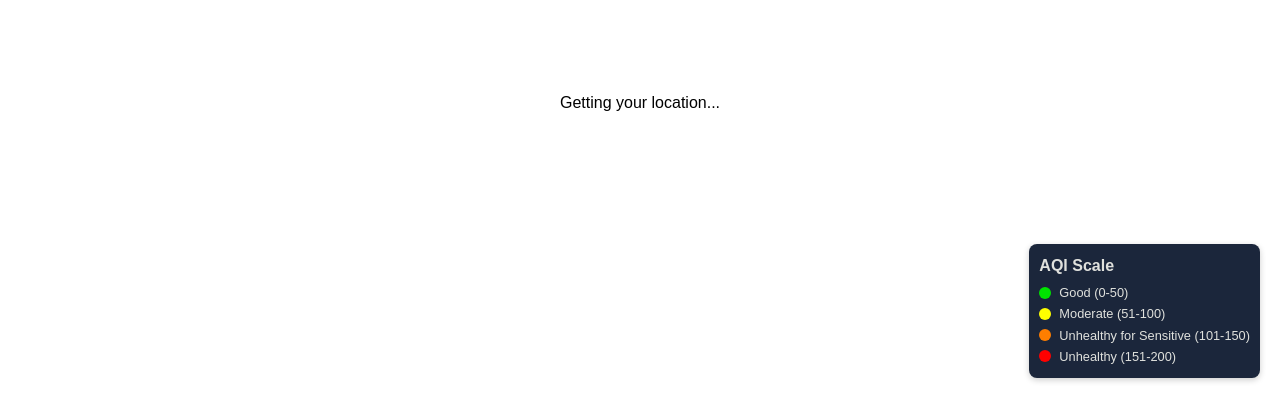
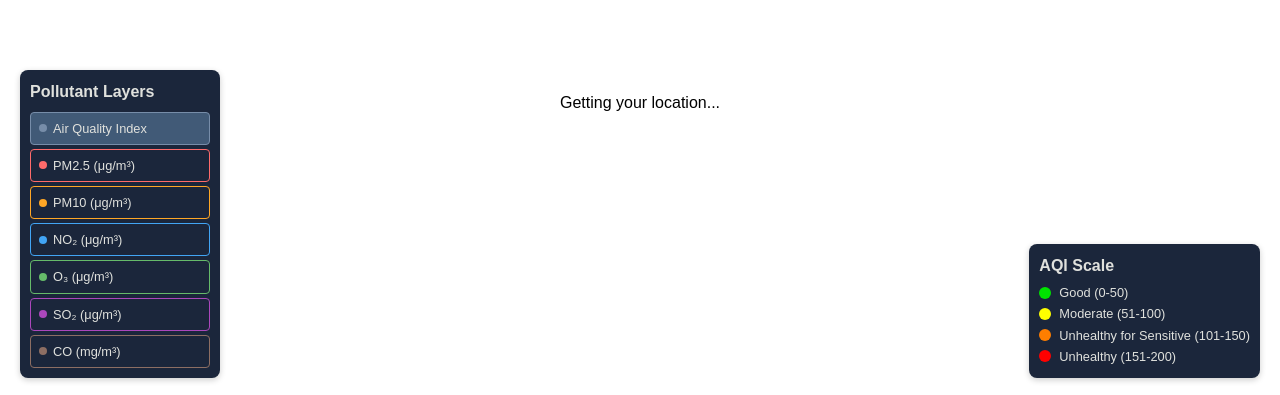
Before and after one commit to RohitVummadi/nasa-spaceapps-2025, a React (Vite) app in the folder frontend/: page / in a window 1280 px wide. Shown: the part 402-797 px from the top of the page. Built offline with nearby package versions, Linux system fonts and the light colour scheme; no server answers.

Commit message:
Added the openAQ data
added the data to update to every location and added visuals that dont work but the data works

```diff
--- a/frontend/src/App.jsx
+++ b/frontend/src/App.jsx
@@ -38,10 +38,131 @@ function MapUpdater({ center, zoom }) {
   return null;
 }
 
+/**
+ * Create pollutant overlay circles around the user location
+ */
+const createPollutantOverlay = (lat, lon, pollutantData, activeLayer) => {
+  console.log('createPollutantOverlay called with:', { lat, lon, pollutantData, activeLayer });
+
+  if (!pollutantData) {
+    console.log('No pollutant data provided');
+    return null;
+  }
+
+  const overlays = [];
+
+  // Create concentric circles for different pollutant levels
+  const pollutantLevels = [
+    { radius: 0.01, opacity: 0.8, intensity: 'high' },
+    { radius: 0.02, opacity: 0.6, intensity: 'medium' },
+    { radius: 0.03, opacity: 0.4, intensity: 'low' }
+  ];
+
+  // Get color based on active layer and pollutant value
+  const getPollutantColor = (layer, value) => {
+    console.log(`Getting color for ${layer}: ${value}`);
+    if (!value || value === 0) return '#778da9'; // Default gray
+
+    switch (layer) {
+      case 'pm25':
+        if (value <= 12) return '#00e400';
+        if (value <= 35) return '#ffff00';
+        if (value <= 55) return '#ff7e00';
+        return '#ff0000';
+      case 'no2':
+        if (value <= 40) return '#00e400';
+        if (value <= 80) return '#ffff00';
+        if (value <= 180) return '#ff7e00';
+        return '#ff0000';
+      case 'o3':
+        if (value <= 100) return '#00e400';
+        if (value <= 160) return '#ffff00';
+        if (value <= 240) return '#ff7e00';
+        return '#ff0000';
+      case 'so2':
+        if (value <= 20) return '#00e400';
+        if (value <= 80) return '#ffff00';
+        if (value <= 250) return '#ff7e00';
+        return '#ff0000';
+      case 'co':
+        if (value <= 4) return '#00e400';
+        if (value <= 9) return '#ffff00';
+        if (value <= 15) return '#ff7e00';
+        return '#ff0000';
+      default:
+        return '#778da9';
+    }
+  };
+
+  const pollutantValue = pollutantData[activeLayer] || 0;
+  const color = getPollutantColor(activeLayer, pollutantValue);
+
+  console.log(`Pollutant value: ${pollutantValue}, Color: ${color}`);
+
+  // Create circles for each intensity level
+  pollutantLevels.forEach(level => {
+    const circle = L.circle([lat, lon], {
+      radius: level.radius * 111000, // Convert to meters
+      color: color,
+      fillColor: color,
+      fillOpacity: level.opacity,
+      weight: 2,
+      className: `pollutant-overlay-${activeLayer}`
+    });
+
+    overlays.push(circle);
+  });
+
+  console.log(`Created ${overlays.length} overlay circles`);
+  return overlays;
+};
+
+/**
+ * Component to render pollutant overlay circles
+ */
+function PollutantOverlay({ userLocation, pollutantData, activeLayer }) {
+  const map = useMap();
+
+  useEffect(() => {
+    if (!userLocation || !pollutantData) {
+      console.log('PollutantOverlay: Missing data', { userLocation, pollutantData });
+      return;
+    }
+
+    console.log('PollutantOverlay: Creating overlays', { userLocation, pollutantData, activeLayer });
+
+    // Clear existing overlays
+    map.eachLayer(layer => {
+      if (layer.options.className && layer.options.className.includes('pollutant-overlay')) {
+        map.removeLayer(layer);
+      }
+    });
+
+    // Create new overlays
+    const overlays = createPollutantOverlay(userLocation.lat, userLocation.lng, pollutantData, activeLayer);
+    console.log('PollutantOverlay: Generated overlays', overlays);
+    if (overlays) {
+      overlays.forEach(overlay => map.addLayer(overlay));
+    }
+
+    // Cleanup function
+    return () => {
+      map.eachLayer(layer => {
+        if (layer.options.className && layer.options.className.includes('pollutant-overlay')) {
+          map.removeLayer(layer);
+        }
+      });
+    };
+  }, [userLocation, pollutantData, activeLayer, map]);
+
+  return null;
+}
+
 function App() {
   // State variables to manage our app's data
   const [userLocation, setUserLocation] = useState(null); // Stores user's coordinates
   const [airQualityData, setAirQualityData] = useState(null); // Stores API response
+  const [pollutantData, setPollutantData] = useState(null); // Stores comprehensive pollutant data
   const [loading, setLoading] = useState(true); // Shows loading state
   const [error, setError] = useState(null); // Stores error messages
   const [lastUpdate, setLastUpdate] = useState(null); // Tracks last refresh time
@@ -49,6 +170,7 @@ function App() {
   const [searchResults, setSearchResults] = useState([]); // Stores search results
   const [isSearching, setIsSearching] = useState(false); // Loading state for search
   const [showResults, setShowResults] = useState(false); // Show/hide search dropdown
+  const [activeLayer, setActiveLayer] = useState('aqi'); // Active pollutant layer
 
   // useRef to store the interval ID so we can clear it later
   const refreshIntervalRef = useRef(null);
@@ -132,6 +254,32 @@ function App() {
   };
 
   /**
+   * Fetch comprehensive air quality data for multiple pollutants
+   */
+  const fetchPollutantData = async (lat, lon) => {
+    try {
+      console.log(`🌫️ Fetching comprehensive pollutant data for: ${lat}, ${lon}`);
+
+      const response = await fetch(`http://localhost:5001/api/pollutants?lat=${lat}&lon=${lon}`);
+
+      if (!response.ok) {
+        throw new Error(`HTTP error! status: ${response.status}`);
+      }
+
+      const data = await response.json();
+      console.log('📊 Pollutant data received:', data);
+
+      setPollutantData(data);
+      return data;
+
+    } catch (err) {
+      console.error('❌ Error fetching pollutant data:', err);
+      setError(`Failed to load pollutant data: ${err.message}`);
+      return null;
+    }
+  };
+
+  /**
    * Get the user's current location using the browser's Geolocation API
    */
   const getUserLocation = () => {
@@ -158,6 +306,8 @@ function App() {
 
         // Now fetch air quality data for this location
         fetchAirQualityData(coords.lat, coords.lng);
+        // Also fetch comprehensive pollutant data
+        fetchPollutantData(coords.lat, coords.lng);
       },
 
       // Error callback - something went wrong
@@ -169,6 +319,8 @@ function App() {
         const defaultCoords = { lat: 33.749, lng: -84.388 };
         setUserLocation(defaultCoords);
         fetchAirQualityData(defaultCoords.lat, defaultCoords.lng);
+        // Also fetch comprehensive pollutant data
+        fetchPollutantData(defaultCoords.lat, defaultCoords.lng);
       }
     );
   };
@@ -190,6 +342,8 @@ function App() {
       // If we have a location, refresh the data
       if (userLocation) {
         fetchAirQualityData(userLocation.lat, userLocation.lng);
+        // Also refresh comprehensive pollutant data
+        fetchPollutantData(userLocation.lat, userLocation.lng);
       }
     }, 300000); // 300,000 ms = 5 minutes
 
@@ -209,6 +363,8 @@ function App() {
     if (userLocation) {
       console.log('🔄 Manual refresh triggered');
       fetchAirQualityData(userLocation.lat, userLocation.lng);
+      // Also refresh comprehensive pollutant data
+      fetchPollutantData(userLocation.lat, userLocation.lng);
     }
   };
 
@@ -249,6 +405,8 @@ function App() {
     console.log('📍 Selected city:', result.name, coords);
     setUserLocation(coords);
     fetchAirQualityData(coords.lat, coords.lng);
+    // Also fetch comprehensive pollutant data
+    fetchPollutantData(coords.lat, coords.lng);
 
     // Clear search
     setSearchQuery('');
@@ -478,6 +636,15 @@ function App() {
               attribution='&copy; <a href="https://www.openstreetmap.org/copyright">OpenStreetMap</a>'
             />
 
+            {/* Pollutant Overlay Circles */}
+            {pollutantData && activeLayer !== 'aqi' && (
+              <PollutantOverlay
+                userLocation={userLocation}
+                pollutantData={pollutantData}
+                activeLayer={activeLayer}
+              />
+            )}
+
             {/* Marker at user location */}
             <Marker
               position={[userLocation.lat, userLocation.lng]}
@@ -500,6 +667,21 @@ function App() {
                           <div>PM2.5: {airQualityData.pm25 || 'N/A'} μg/m³</div>
                         </div>
                       </div>
+
+                      {/* Comprehensive Pollutant Data */}
+                      {pollutantData && (
+                        <div style={{ marginBottom: '10px' }}>
+                          <strong>Pollutants</strong>
+                          <div style={{ marginLeft: '10px', fontSize: '0.8rem' }}>
+                            <div>PM2.5: <strong>{pollutantData.pm25 || 'N/A'}</strong> μg/m³</div>
+                            <div>PM10: <strong>{pollutantData.pm10 || 'N/A'}</strong> μg/m³</div>
+                            <div>NO₂: <strong>{pollutantData.no2 || 'N/A'}</strong> μg/m³</div>
+                            <div>O₃: <strong>{pollutantData.o3 || 'N/A'}</strong> μg/m³</div>
+                            <div>SO₂: <strong>{pollutantData.so2 || 'N/A'}</strong> μg/m³</div>
+                            <div>CO: <strong>{pollutantData.co || 'N/A'}</strong> mg/m³</div>
+                          </div>
+                        </div>
+                      )}
 
                       {/* Weather Section */}
                       <div>
@@ -527,6 +709,58 @@ function App() {
             <div>Getting your location...</div>
           </div>
         )}
+      </div>
+
+      {/* Pollutant Layer Controls */}
+      <div style={{
+        position: 'absolute',
+        bottom: '20px',
+        left: '20px',
+        background: '#1b263b',
+        color: '#e0e1dd',
+        padding: '10px',
+        borderRadius: '8px',
+        boxShadow: '0 2px 6px rgba(0,0,0,0.2)',
+        zIndex: 1000,
+        minWidth: '200px'
+      }}>
+        <strong>Pollutant Layers</strong>
+        <div style={{ marginTop: '8px', display: 'flex', flexDirection: 'column', gap: '4px' }}>
+          {[
+            { key: 'aqi', label: 'Air Quality Index', color: '#778da9' },
+            { key: 'pm25', label: 'PM2.5 (μg/m³)', color: '#ff6b6b' },
+            { key: 'pm10', label: 'PM10 (μg/m³)', color: '#ffa726' },
+            { key: 'no2', label: 'NO₂ (μg/m³)', color: '#42a5f5' },
+            { key: 'o3', label: 'O₃ (μg/m³)', color: '#66bb6a' },
+            { key: 'so2', label: 'SO₂ (μg/m³)', color: '#ab47bc' },
+            { key: 'co', label: 'CO (mg/m³)', color: '#8d6e63' }
+          ].map(pollutant => (
+            <button
+              key={pollutant.key}
+              onClick={() => setActiveLayer(pollutant.key)}
+              style={{
+                background: activeLayer === pollutant.key ? '#415a77' : 'transparent',
+                color: '#e0e1dd',
+                border: `1px solid ${pollutant.color}`,
+                borderRadius: '4px',
+                padding: '6px 8px',
+                fontSize: '0.8rem',
+                cursor: 'pointer',
+                display: 'flex',
+                alignItems: 'center',
+                gap: '6px'
+              }}
+            >
+              <div style={{
+                width: '8px',
+                height: '8px',
+                backgroundColor: pollutant.color,
+                borderRadius: '50%'
+              }}></div>
+              {pollutant.label}
+            </button>
+          ))}
+        </div>
       </div>
 
       {/* Legend */}
```
Also changed, not shown: 1 other file (tests, documents, lock files or other folders).
